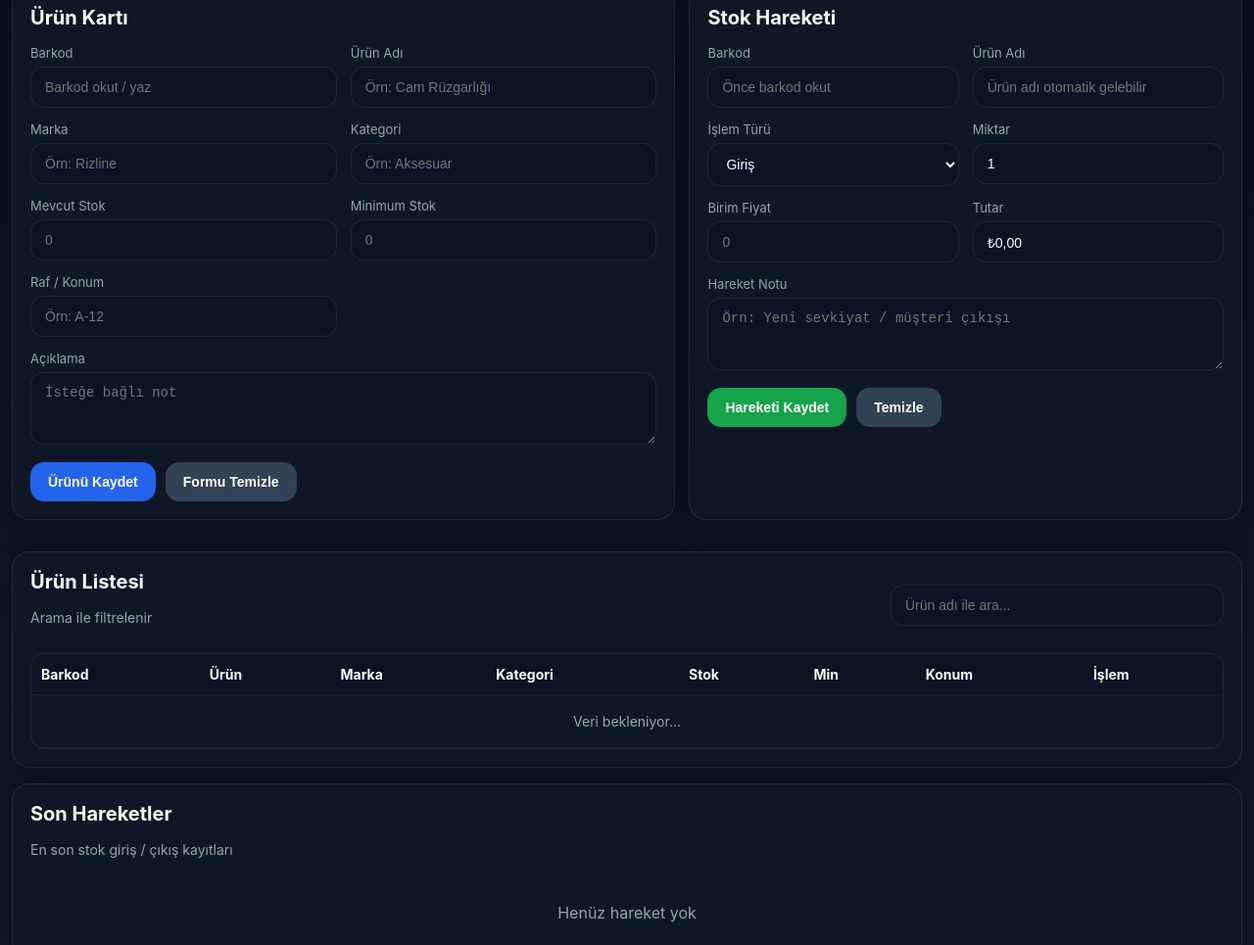
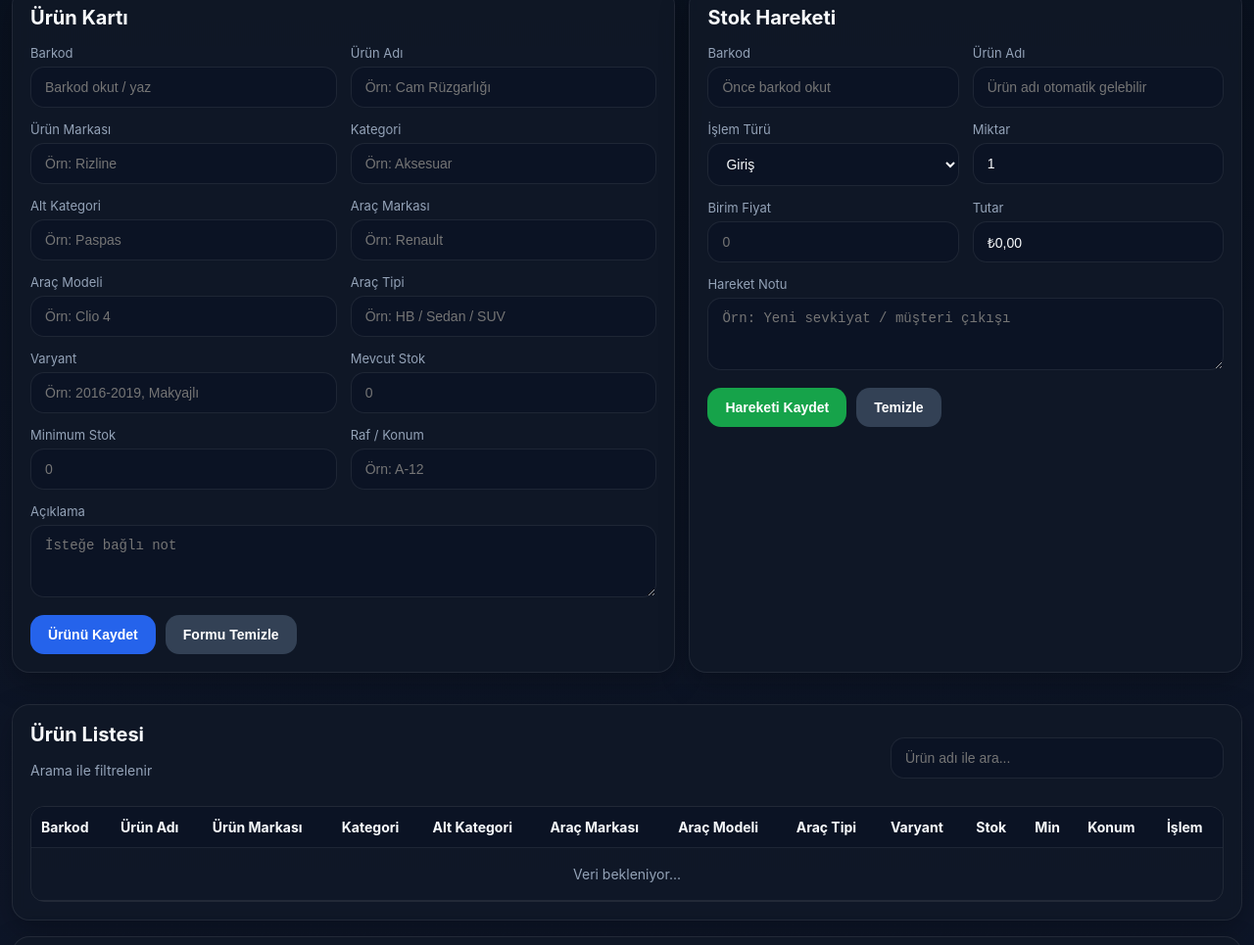
Before and after one commit to SchEAx/Test, a plain HTML site: page index.html in a window 1280 px wide. Shown: the part 248-1213 px from the top of the page at 98% size. Drawn offline with Linux system fonts and the light colour scheme; no server answers.

Commit message:
Update index.html

```diff
--- a/index.html
+++ b/index.html
@@ -53,8 +53,8 @@
           </div>
 
           <div>
-            <label>Marka</label>
-            <input id="brand" type="text" placeholder="Örn: Rizline" />
+  <label>Ürün Markası</label>
+  <input id="productBrand" type="text" placeholder="Örn: Rizline" />
 </div>
 
 <div>
@@ -62,6 +62,30 @@
   <input id="category" type="text" placeholder="Örn: Aksesuar" />
 </div>
 
+<div>
+  <label>Alt Kategori</label>
+  <input id="subCategory" type="text" placeholder="Örn: Paspas" />
+</div>
+
+<div>
+  <label>Araç Markası</label>
+  <input id="carBrand" type="text" placeholder="Örn: Renault" />
+</div>
+
+<div>
+  <label>Araç Modeli</label>
+  <input id="carModel" type="text" placeholder="Örn: Clio 4" />
+</div>
+
+<div>
+  <label>Araç Tipi</label>
+  <input id="carType" type="text" placeholder="Örn: HB / Sedan / SUV" />
+</div>
+
+<div>
+  <label>Varyant</label>
+  <input id="variant" type="text" placeholder="Örn: 2016-2019, Makyajlı" />
+</div>
 
 <div>
   <label>Mevcut Stok</label>
@@ -77,7 +101,6 @@
   <label>Raf / Konum</label>
   <input id="location" type="text" placeholder="Örn: A-12" />
 </div>
-
           <div class="full">
             <label>Açıklama</label>
             <textarea id="note" rows="3" placeholder="İsteğe bağlı not"></textarea>
@@ -153,9 +176,14 @@
           <thead>
             <tr>
   <th>Barkod</th>
-              <th>Ürün</th>
-              <th>Marka</th>
+  <th>Ürün Adı</th>
+  <th>Ürün Markası</th>
   <th>Kategori</th>
+  <th>Alt Kategori</th>
+  <th>Araç Markası</th>
+  <th>Araç Modeli</th>
+  <th>Araç Tipi</th>
+  <th>Varyant</th>
   <th>Stok</th>
   <th>Min</th>
   <th>Konum</th>
@@ -164,7 +192,7 @@
           </thead>
           <tbody id="productTableBody">
             <tr>
-              <td colspan="8" class="empty-cell">Veri bekleniyor...</td>
+              <td colspan="13" class="empty-cell">Veri bekleniyor...</td>
             </tr>
           </tbody>
         </table>
```
Lines whose indentation alone changed are shown as unchanged.
